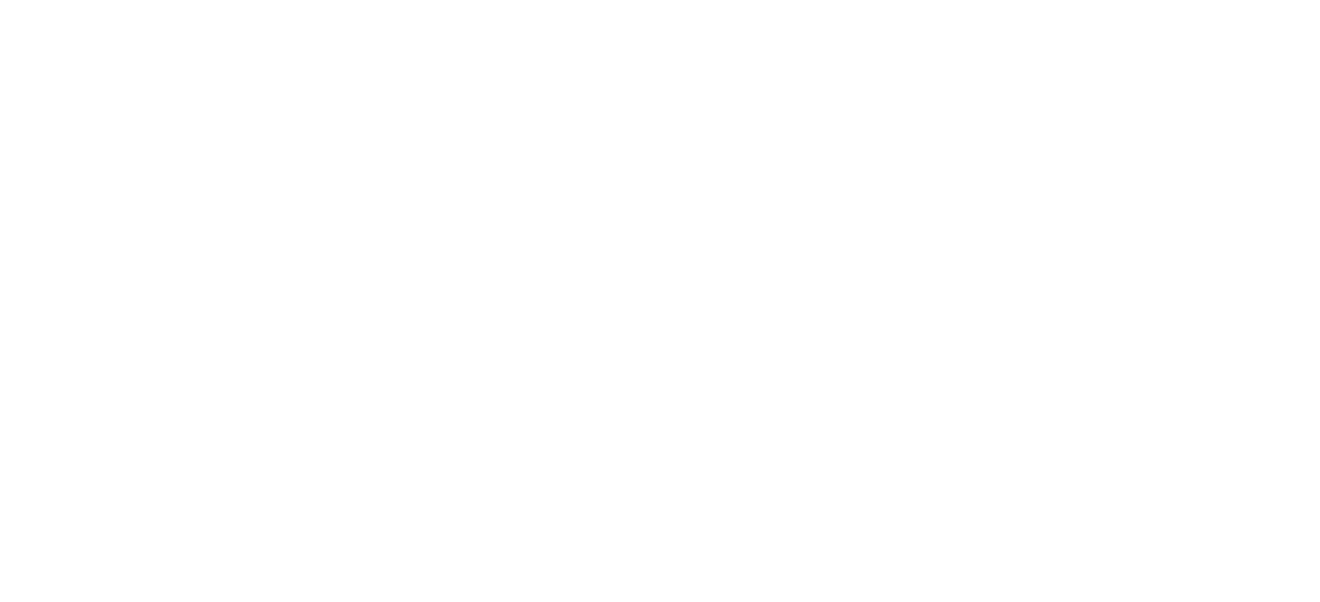
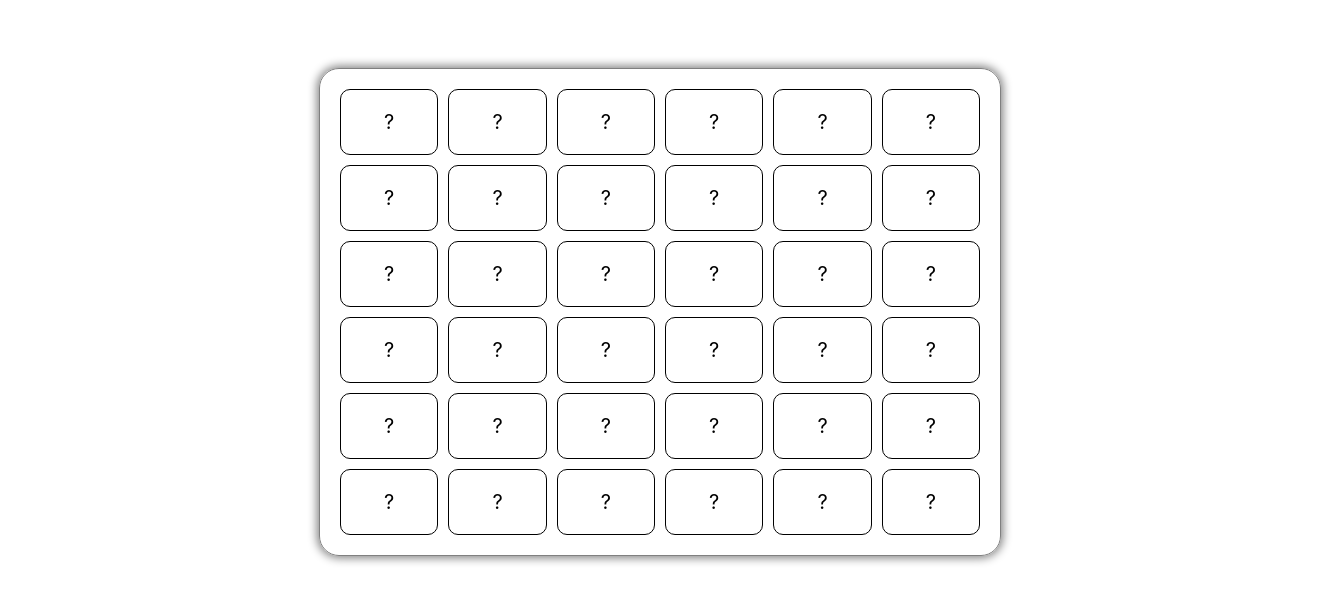
Before and after one commit to Sandeep96Shah/machineCoding, a React (Create React App) app: page /memory-game in a window 1280 px wide. Before the commit this address had no page. Shown: the part 108-710 px from the top of the page, 1320 px wide, since content can reach past the window. Built offline with nearby package versions, Linux system fonts and the light colour scheme.

Commit message:
Implemented memory Game (#14)

```diff
--- a/src/App.js
+++ b/src/App.js
@@ -14,6 +14,7 @@ import Star from './components/Star';
 import Pagination from './components/Pagination';
 import DND from './components/DND';
 import FileUpload from './components/FileUpload';
+import MemoryGame from './components/MemoryGame';
 
 function App() {
   return (
@@ -33,6 +34,7 @@ function App() {
         <Route path='pagination' element={<Pagination />} />
         <Route path='dnd' element={<DND />} />
         <Route path='file-upload' element={<FileUpload />} />
+        <Route path='memory-game' element={<MemoryGame />} />
       </Routes>
     </div>
   );
--- a/src/components/Home/index.js
+++ b/src/components/Home/index.js
@@ -21,6 +21,7 @@ const Home = () => {
       <button onClick={() => handlenavigate("pagination")}>Pagination</button>
       <button onClick={() => handlenavigate("dnd")}>DND</button>
       <button onClick={() => handlenavigate("file-upload")}>File Upload</button>
+      <button onClick={() => handlenavigate("memory-game")}>Memory Game</button>
     </div>
   );
 };
--- /dev/null
+++ b/src/components/MemoryGame/constants.js
@@ -0,0 +1,7 @@
+export const getCards = () => {
+    const grid = Array.from({length: 18}, (_, index) => index + 1);
+    const cards = [...grid, ...grid].sort(() => Math.random() - 0.5);
+    return cards.map((card, index) => ({
+        id: index, number: card, isFlipped: false
+    }))
+}
--- /dev/null
+++ b/src/components/MemoryGame/index.jsx
@@ -0,0 +1,58 @@
+import React, { useEffect, useState } from "react";
+import { getCards } from "./constants";
+import "./memoryGame.css";
+
+const MemoryGame = () => {
+  const [cards, setCards] = useState(getCards());
+  const [firstCard, setFirstCard] = useState({});
+  const [secondCard, setSecondCard] = useState({});
+
+  const handleOnClick = (cardDetails) => {
+    const updatedCards = [...cards];
+    cards[cardDetails.id].isFlipped = true;
+    setCards(updatedCards);
+    if (!Object.keys(firstCard).length) setFirstCard(cardDetails);
+    else setSecondCard(cardDetails);
+  };
+
+  const isBothCardSelected =
+    Object.keys(firstCard).length && Object.keys(secondCard).length;
+
+  useEffect(() => {
+    if (isBothCardSelected) {
+      setTimeout(() => {
+        if (firstCard.number !== secondCard.number) {
+          setCards((prevCards) => {
+            prevCards[firstCard.id].isFlipped = false;
+            prevCards[secondCard.id].isFlipped = false;
+            return prevCards;
+          });
+        }
+        setFirstCard({});
+        setSecondCard({});
+      }, 3000);
+    }
+  }, [firstCard, secondCard]);
+
+  return (
+    <div className="container">
+      <div className="memory-game-container">
+        {cards.map(({ id, number, isFlipped }, index) => (
+          <div
+            key={index}
+            className="card"
+            onClick={() =>
+              !isFlipped &&
+              !isBothCardSelected &&
+              handleOnClick({ id, number, isFlipped })
+            }
+          >
+            {isFlipped ? <p>{number}</p> : <p>?</p>}
+          </div>
+        ))}
+      </div>
+    </div>
+  );
+};
+
+export default MemoryGame;
--- /dev/null
+++ b/src/components/MemoryGame/memoryGame.css
@@ -0,0 +1,28 @@
+.container {
+    display: flex;
+    justify-content: center;
+    align-items: center;
+    height: 100vh;
+    width: 100vw;
+}
+
+.memory-game-container{
+    width: 50%;
+    display: grid;
+    grid-template-columns: repeat(6, 1fr);
+    gap: 10px;
+    padding: 20px;
+    border: 1px solid grey;
+    border-radius: 20px;
+    box-shadow: 0px 0px 10px 2px grey;
+}
+
+.card{
+    border: 1px solid black;
+    border-radius: 10px;
+    display: flex;
+    justify-content: center;
+    align-items: center;
+    font-size: 20px;
+    cursor: pointer;
+}
```
